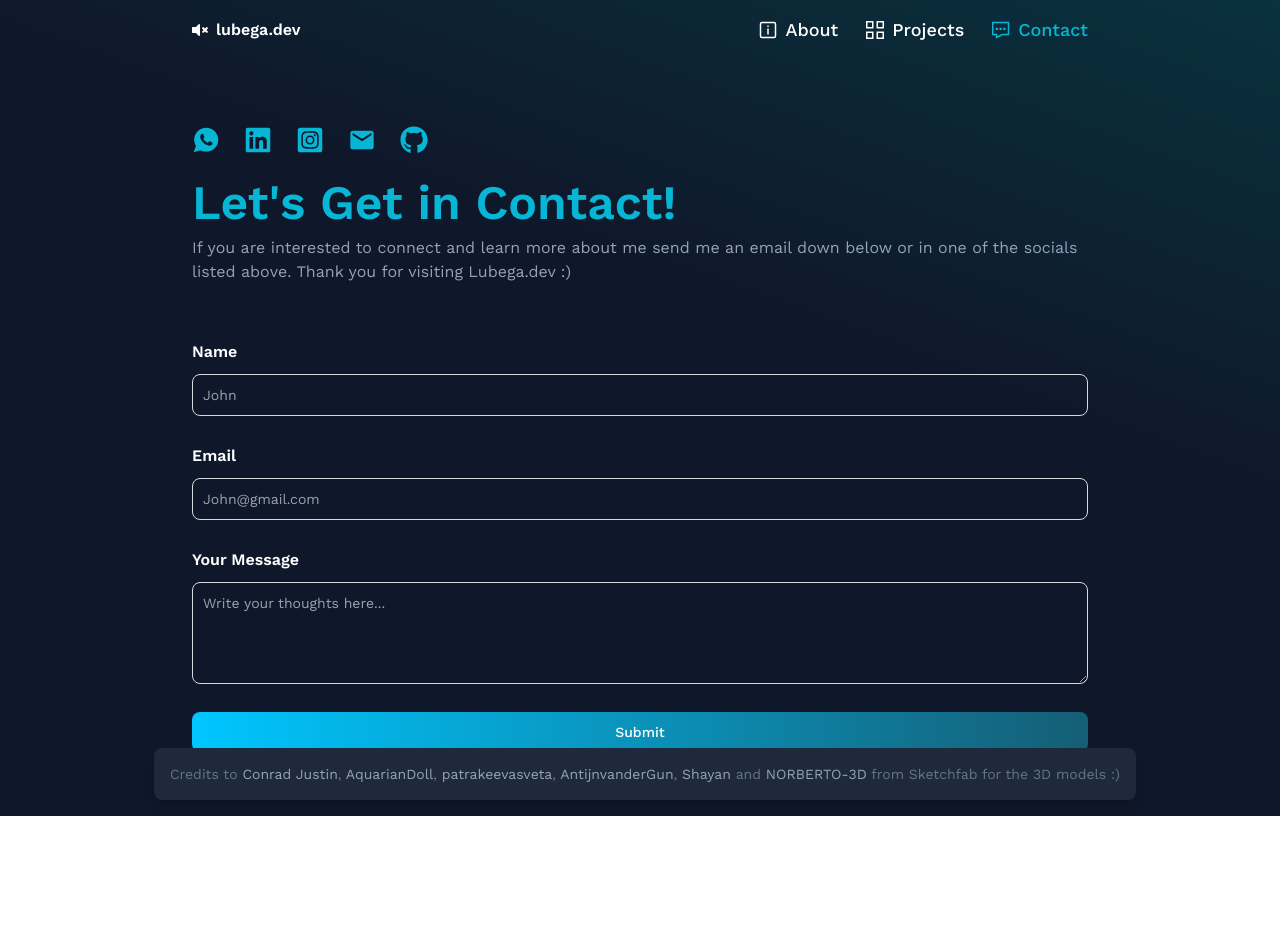
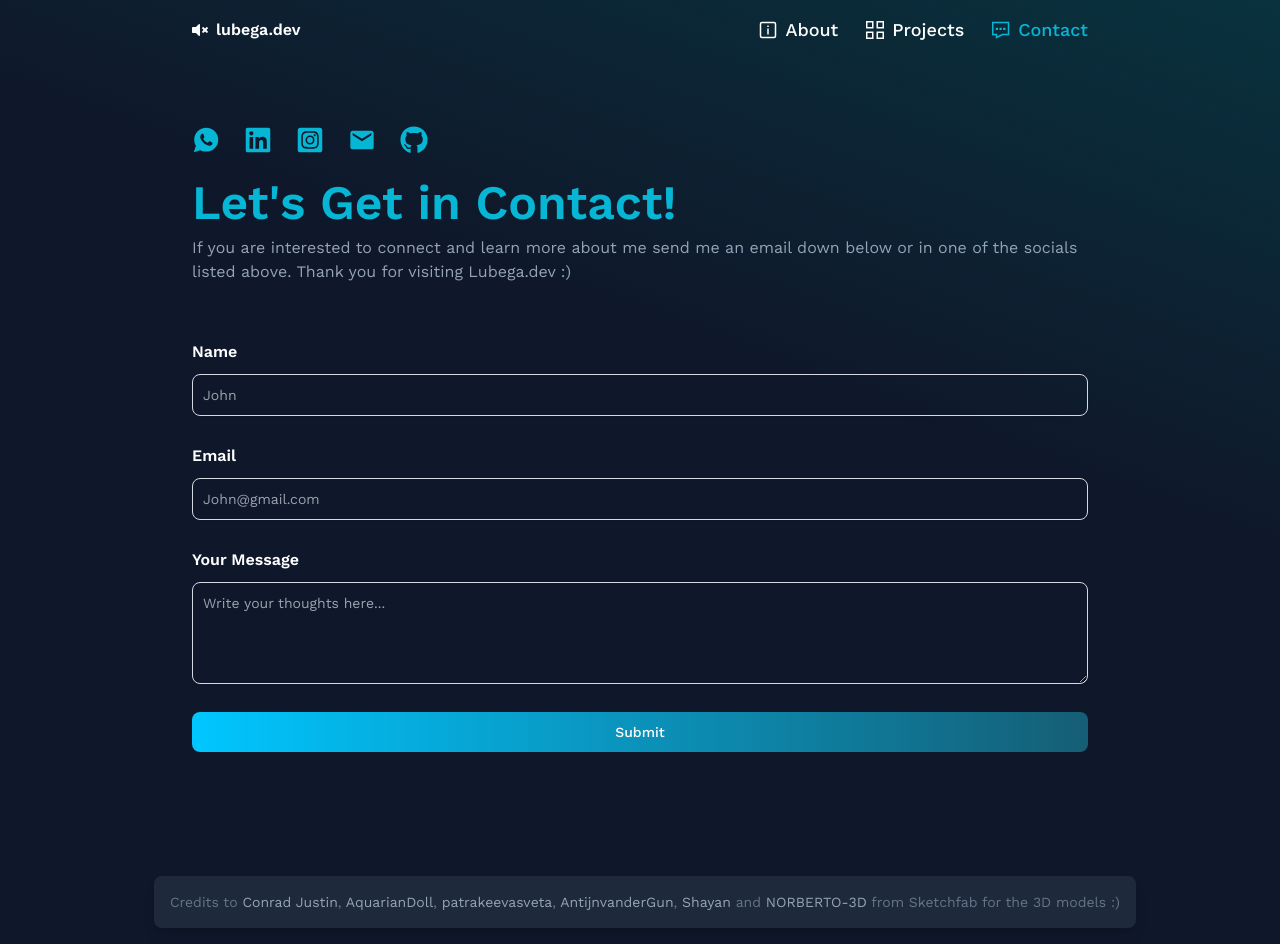
Before and after one commit to muhdlubega/lubega.pages.dev, a React (Vite) app: page /contact in a window 1280 px wide. Before the commit the page ends 816 px from the top, so only its background shows below. Built offline with nearby package versions, Linux system fonts and the light colour scheme.

Commit message:
add credits in contacts page

```diff
--- a/src/pages/Contact.jsx
+++ b/src/pages/Contact.jsx
@@ -194,7 +194,7 @@ const Contact = () => {
             />
           </label>
 
-          <button type="submit" disabled={loading} className="btn">
+          <button type="submit" disabled={loading} className="btn mb-32">
             {loading ? "Sending..." : "Submit"}
           </button>
         </form>
```
